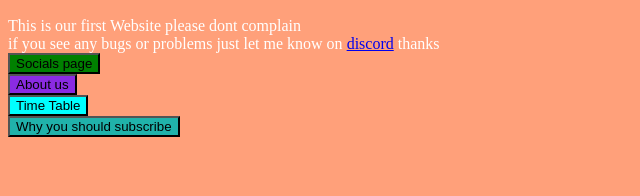
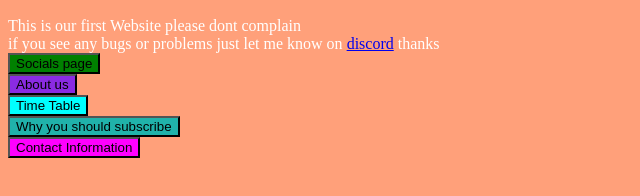
Before and after one commit to Codernation1/Main, a plain HTML site: page index.html in a window 1280 px wide. Shown: the part 110-306 px from the top of the page, without its empty margins (0-640 px from the left). Drawn offline with Linux system fonts and the light colour scheme.

Commit message:
Update index.html

```diff
--- a/index.html
+++ b/index.html
@@ -25,8 +25,10 @@
     <a href="https://codernation1.github.io/TheSexyMonkeys.com/">
         <button style="background-color: lightseagreen">Why you should subscribe</button>
     </a>
-
-
+        <br>
+    <a href="https://codernation1.github.io/Contactinfo/">
+        <button style="background-color:magenta;">Contact Information</button>
+    </a>
 
 
 
```
